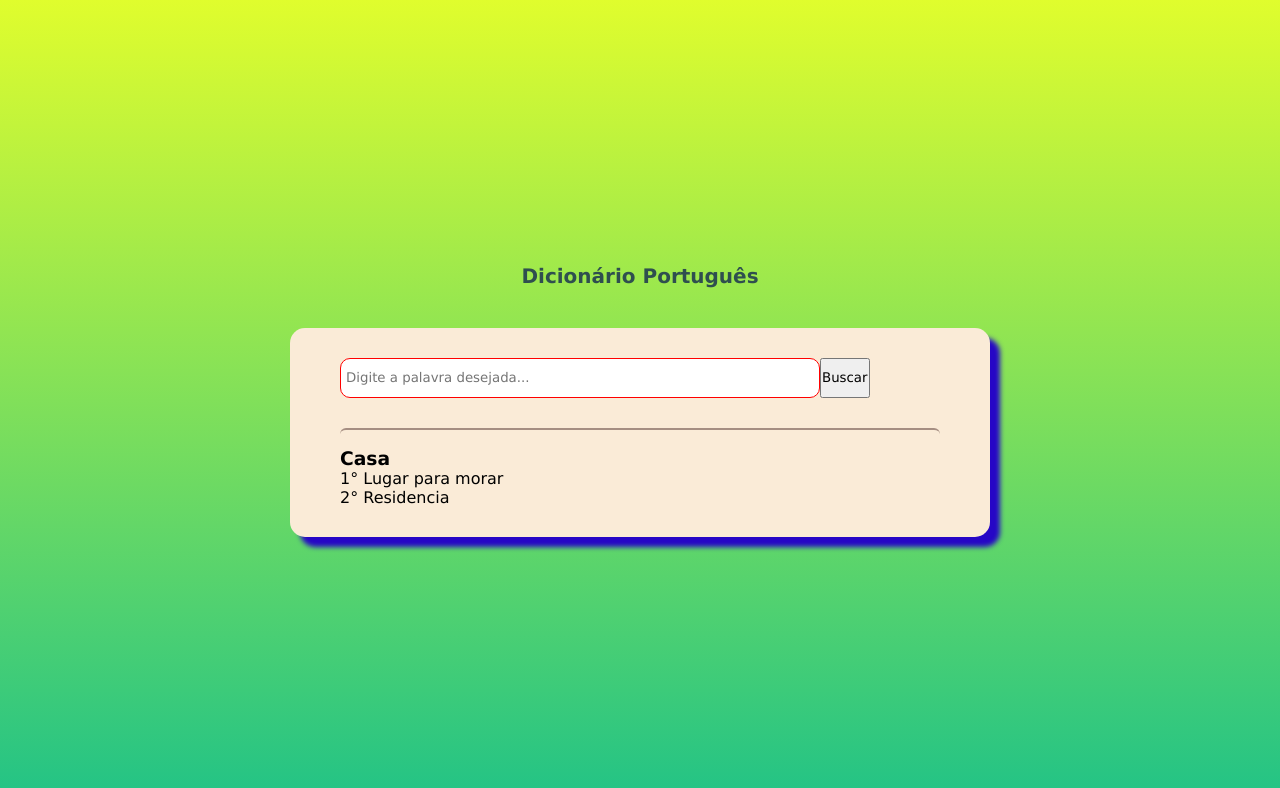
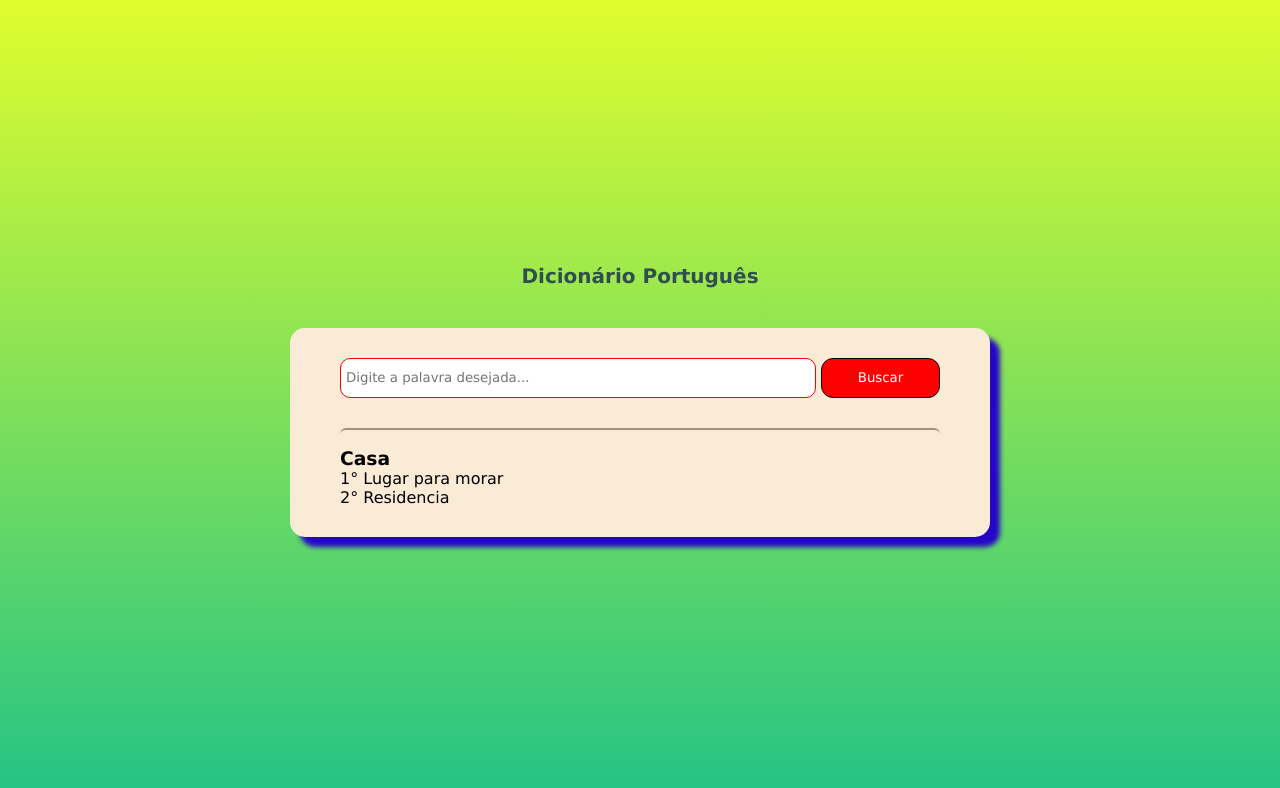
Before and after one commit to AlanFaraj83/Projeto-Dicionario-Portugues, a plain HTML site: page index.html in a window 1280 px wide. Drawn offline with Linux system fonts and the light colour scheme.

Commit message:
:lipstick: feat: Atualizando  a pagina style.css

```diff
--- a/css/style.css
+++ b/css/style.css
@@ -63,3 +63,17 @@ body {
    padding: 5px;
    border-radius: 10px;
 }
+
+#container_btn {
+
+    width: 20%;
+    outline: none;
+    border: 1px solid black;
+    background-color: red;
+    cursor: pointer;
+    border-radius: 12px;
+    margin-left: 5px;
+    color: #fff;
+    height: 40px;
+    transition: all 0.3s ease-in;
+}
```
